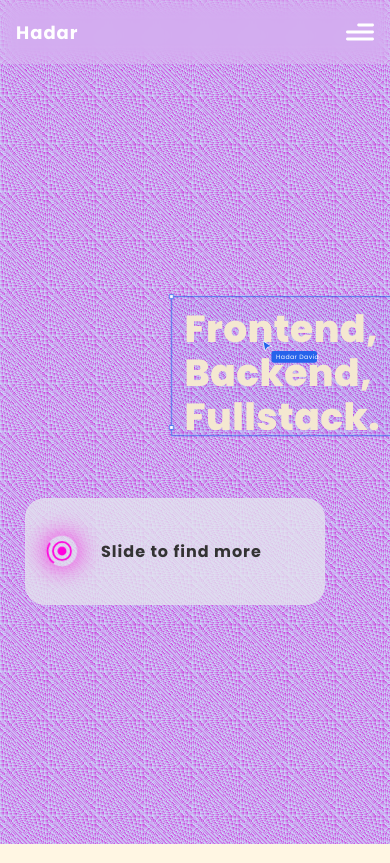
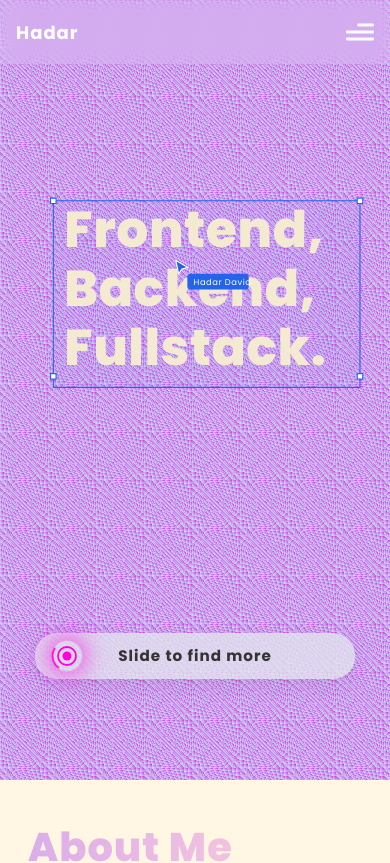
Before and after one commit to hadardv/portfolio, a React (Vite) app: page / in a window 390 px wide. Shown: the top 863 px of the page. Built offline with nearby package versions, Linux system fonts and the light colour scheme; a web font is replaced by a local one.

Commit message:
made the hero responsive to mobile

```diff
--- a/src/App.css
+++ b/src/App.css
@@ -12,8 +12,6 @@
   position: relative;
   min-height: screen;
   z-index: 0;
-  height: auto;
-  /* background-color: #cb9df0; */
   --bg-size: 48px;
   background-image: repeating-conic-gradient(
       from 0deg at 0% 0%,
--- a/src/App.tsx
+++ b/src/App.tsx
@@ -13,7 +13,9 @@
     <BrowserRouter>
       {/* <GlobalCursorGlow /> */}
       <Navbar />
-      <Hero />
+      <div className="section-two">
+        <Hero />
+      </div>
       <div className="section-one">
         <About />
       </div>
--- a/src/components/Hero.tsx
+++ b/src/components/Hero.tsx
@@ -1,11 +1,9 @@
 import { useEffect, useRef } from "react";
-// import DeskSetupViewer from "../components/DeskSetupViewer";
 import "./hero.css";
 
 export default function Hero() {
   const svgRef = useRef<SVGSVGElement | null>(null);
 
-  // Auto-size the blue name pill to the text width
   useEffect(() => {
     const svg = svgRef.current;
     if (!svg) return;
@@ -13,7 +11,7 @@
     const bg = svg.querySelector<SVGRectElement>("#name-bg");
     if (!text || !bg) return;
 
-    const padX = 12; // left/right padding for the pill
+    const padX = 12;
     const box = text.getBBox();
     bg.setAttribute("width", String(box.width + padX * 2));
     text.setAttribute(
@@ -23,30 +21,22 @@
   }, []);
 
   return (
-    <section id="hero" className="container ">
-      {/* Background 3D scene */}
-      {/* <div className="absolute inset-0 z-0 overflow-hidden opacity-80">
-        <DeskSetupViewer
-          src="/models/space_boi.glb"
-          fit="cover"
-          interactive
-          autoRotate
-          style={{ position: "absolute", inset: 0, zIndex: 0, opacity: 1 }}
-        />
-      </div> */}
-
-      <div className="content relative z-20 sticky top-16 md:top-24 px-6 sm:px-10 md:px-16">
+    <section id="hero" className="hero">
+      <div className="hero__inner">
         <svg
+          className="name"
           ref={svgRef}
           xmlns="http://www.w3.org/2000/svg"
-          viewBox="0 0 614 390"
-          width="614"
-          height="456"
+          viewBox="-40 0 654 390"
+          role="img"
+          aria-labelledby="heroTitle"
+          preserveAspectRatio="xMidYMid meet"
         >
+          <title id="heroTitle">Frontend, Backend, Fullstack</title>
           <g id="Frame">
-            <g id="headline">
+            <g id="headline" transform="translate(0,-26)">
               <text
-                x="60"
+                x="20"
                 y="120"
                 fontFamily="Inter, system-ui, -apple-system, Segoe UI, Roboto, Arial, sans-serif"
                 fontSize="92"
@@ -55,13 +45,13 @@
                 letterSpacing="1"
                 id="text"
               >
-                <tspan x="60" dy="0">
+                <tspan x="48" dy="0">
                   Frontend,
                 </tspan>
-                <tspan x="60" dy="108">
+                <tspan x="48" dy="108">
                   Backend,
                 </tspan>
-                <tspan x="60" dy="108">
+                <tspan x="48" dy="108">
                   Fullstack.
                 </tspan>
               </text>
@@ -115,7 +105,6 @@
                 fill="#2563EB"
                 d="M453.383 343L448 317L471 331L459.745 333.5L453.383 343Z"
               />
-
               <rect
                 id="name-bg"
                 x="470"
@@ -126,10 +115,9 @@
                 height="30"
                 fill="#2563EB"
               />
-
               <text
                 id="name-text"
-                x="482"
+                x="472"
                 y="364"
                 fontFamily="Inter, system-ui, -apple-system, Segoe UI, Roboto, Arial, sans-serif"
                 fontSize="16"
@@ -140,14 +128,15 @@
             </g>
           </g>
         </svg>
-        <div className="fullscreen-container">
-          <div className="radio-group-container">
+
+        {/* CTA */}
+        <div className="cta">
           <label className="radio-label">
             <input
               type="radio"
               name="option"
-                checked={true}
-                disabled={true}
+              checked
+              disabled
               className="radio-input"
             />
             <span className="radio-custom"></span>
@@ -155,7 +144,6 @@
           </label>
         </div>
       </div>
-      </div>
     </section>
   );
 }
--- a/src/components/hero.css
+++ b/src/components/hero.css
@@ -1,8 +1,11 @@
-.container {
-  width: 100%;
-  min-height: 100vh;
-  overflow: hidden;
-  min-width: 100vw;
+:root {
+  --nav-h: 64px;
+}
+
+.hero {
+  min-height: calc(100svh - var(--nav-h));
+  height: calc(100svh - var(--nav-h));
+
   --bg-size: 48px;
   background-image: repeating-conic-gradient(
       from 0deg at 0% 0%,
@@ -12,146 +15,97 @@
     repeating-conic-gradient(from 0deg at 100% 100%, #8ca6db 0deg, #8e1d9e 5deg);
   background-size: var(--bg-size) var(--bg-size);
   background-blend-mode: screen;
-  display: grid;
-  place-items: center;
+
+  overflow: hidden;
+  box-sizing: border-box;
+  padding-inline: clamp(12px, 4vw, 32px);
+  padding-top: clamp(12px, 2vh, 28px);
+  padding-bottom: clamp(12px, 2vh, 28px);
+  padding-left: max(clamp(12px, 4vw, 32px), env(safe-area-inset-left, 0px));
+  padding-right: max(clamp(12px, 4vw, 32px), env(safe-area-inset-right, 0px));
 }
 
-.content svg {
+/* Grid: content fills space, CTA sits at bottom */
+.hero__inner {
+  max-width: 1100px;
+  margin: 0 auto;
+  min-height: 100%;
+  display: grid;
+  grid-template-rows: 1fr auto;
+  row-gap: clamp(8px, 3vh, 20px);
+  align-items: center;
+  justify-items: center;
+  overflow: visible;
+}
+/* hero.css */
+.name {
+  width: min(680px, 100%);
+  max-height: clamp(280px, 50vh, 520px);
+  height: auto;
   display: block;
-  max-width: 100%;
-  width: 100%;
-  height: auto;
-  margin-left: 9rem;
+  margin: 0 auto;
+  overflow: visible; /* ← prevents right-edge clipping */
 }
 
-@keyframes gradient-shift {
-  0% {
-    background-position: 0% 50%;
-  }
-  50% {
-    background-position: 100% 50%;
-  }
-  100% {
-    background-position: 0% 50%;
-  }
-}
-
-@keyframes hero-fade {
-  from {
-    opacity: 0;
-    transform: translateY(10px);
-  }
-  to {
-    opacity: 1;
-    transform: translateY(0);
-  }
-}
-
-@media (prefers-reduced-motion: reduce) {
-  .hero-fade {
-    animation: none;
-  }
-  .gradient-shift {
-    animation: none;
-  }
-}
-
-.content {
-  width: min(1100px, 92vw);
-  margin-inline: auto;
-}
-
-.content svg {
-  display: block;
-  width: 70%;
-  height: auto;
-}
-
-.hero-fade {
-  animation: hero-fade 0.9s ease forwards;
-}
-
-.gradient-shift {
-  font-weight: 800;
-  font-size: 900;
-  margin: 0.1rem 0;
-  background-image: linear-gradient(90deg, #9a031e, #e63946, #f1faee);
-  background-clip: text;
-  -webkit-background-clip: text;
-  color: transparent;
-  background-size: 200% 200%;
-  animation: gradientShift 6s ease infinite;
-}
-
-#cursor,
-#box,
-#text {
-  cursor: pointer;
-}
-
-#cursor {
-  overflow: visible;
-  transform: translate3d(300px, 0, 0) scale(1);
-  transform-origin: center center;
-  transform-box: fill-box;
-  animation: cursor 5s ease infinite alternate;
-}
-
-.fullscreen-container {
+/* ===== CTA pill ===== */
+.cta {
+  width: 100%;
   display: flex;
-  align-items: center;
   justify-content: center;
-  width: 100%;
-  height: 100px;
-  max-height: 100%;
-  min-height: 30%;
-
-  padding: 20px 0;
-  color: #333;
-  box-sizing: border-box;
-}
-
-.radio-group-container {
-  margin-top: 20%;
-  margin-right: 40px;
-  background-color: rgba(226, 227, 238, 0.795);
-  padding: 0px 35px;
-  border-radius: 20px;
-  border: 1px solid rgba(255, 255, 255, 0.055);
-  width: 90%;
-  max-width: 300px;
-  transition: all 0.3s ease;
+  /* pulled up a bit from the edge, safe on iPhone */
+  margin-bottom: clamp(20px, 10vh, 86px); /* pull CTA up a bit */
 }
 
 .radio-label {
-  display: flex;
-  color: #333;
+  display: grid;
+  grid-template-columns: 24px 1fr 24px; /* icon | centered text | ghost spacer */
   align-items: center;
-  margin: 30px 0;
-  cursor: pointer;
-  position: relative;
-  user-select: none;
+  column-gap: 12px;
+
+  background-color: rgba(226, 227, 238, 0.8);
+  border: 1px solid rgba(255, 255, 255, 0.06);
+  border-radius: 22px;
+  padding: 10px 20px;
+  width: min(320px, 80vw);
+  box-shadow: 0 6px 20px rgba(0, 0, 0, 0.08);
+}
+.radio-label::after {
+  content: "";
+  width: 24px;
+  height: 24px;
 }
 
 .radio-input {
   display: none;
 }
-
 .radio-custom {
   width: 22px;
   height: 22px;
-  background-color: transparent;
   border: 2px solid #5c5e79;
   border-radius: 50%;
-  margin-right: 18px;
-  position: relative;
-  transition: all 0.4s cubic-bezier(0.175, 0.885, 0.32, 1.275);
   display: flex;
   align-items: center;
   justify-content: center;
+  position: relative;
   flex-shrink: 0;
+  transition: all 0.4s cubic-bezier(0.175, 0.885, 0.32, 1.275);
+}
+/* restore the cursor animation */
+#cursor {
+  overflow: visible;
+  transform-origin: center center;
+  transform-box: fill-box; /* important for SVG groups */
+  animation: cursor 5s ease-in-out infinite alternate;
+  will-change: transform;
 }
 
+.radio-text {
+  text-align: center;
+  margin: 0;
+  font-weight: 700;
+  font-size: clamp(0.95rem, 1.2vw, 1.1rem);
+  color: #333;
+}
 .radio-custom::before {
   content: "";
   position: absolute;
@@ -162,7 +116,6 @@
   transform: scale(0);
   transition: all 0.3s cubic-bezier(0.23, 1, 0.32, 1);
 }
-
 .radio-custom::after {
   content: "";
   position: absolute;
@@ -175,23 +128,14 @@
   transform: scale(0.8);
   transition: all 0.4s ease;
 }
-
-.radio-text {
-  font-size: 1.1rem;
-  margin-left: 10px;
-  color: #333;
-}
-
 .radio-input:checked + .radio-custom {
   border-color: #ff00dd;
   transform: scale(0.9);
 }
-
 .radio-input:checked + .radio-custom::before {
   transform: scale(1);
   background-color: #ff00dd;
 }
-
 .radio-input:checked + .radio-custom::after {
   opacity: 1;
   transform: scale(1.3);
@@ -199,11 +143,33 @@
   box-shadow: 0 0 30px #ff00dd, 0 0 80px rgba(238, 0, 255, 0.2);
 }
 
-.radio-input:checked ~ .radio-text {
-  color: #333;
-  font-weight: 700;
+/* Motion prefs */
+@media (prefers-reduced-motion: reduce) {
+  .radio-label {
+    transition: none !important;
+  }
 }
 
+/* Small phones */
+@media (max-width: 480px) {
+  .name {
+    width: 92vw;
+    max-height: 48vh; /* ensure plenty of breathing room */
+    transform: translateY(-1.5vh); /* micro-nudge upward on small phones */
+  }
+  .radio-label {
+    width: min(320px, 86vw);
+  }
+}
+
+/* Tablets */
+@media (min-width: 481px) and (max-width: 900px) {
+  .name {
+    width: min(620px, 92%);
+  }
+}
+
+/* Animations (kept) */
 @keyframes orbit {
   from {
     transform: rotate(0deg);
@@ -212,22 +178,11 @@
     transform: rotate(360deg);
   }
 }
-
-/* Media Query for Mobile Responsiveness */
-@media (max-width: 400px) {
-  .radio-group-container {
-    padding: 15px 25px;
-  }
-
-  .radio-label {
-    margin: 25px 0;
-  }
-
-  .radio-text {
-    font-size: 1rem;
-  }
+#cursor,
+#box,
+#text {
+  cursor: pointer;
 }
-
 @keyframes cursor {
   0% {
     opacity: 0;
@@ -254,18 +209,3 @@
     transform: translate3d(-300px, -50px, 0) scale(1);
   }
 }
-
-#box {
-  opacity: 0;
-  animation: box 5s ease infinite alternate;
-}
-@keyframes box {
-  0%,
-  60% {
-    opacity: 0;
-  }
-  65%,
-  100% {
-    opacity: 1;
-  }
-}
```
Lines whose indentation alone changed are shown as unchanged.
